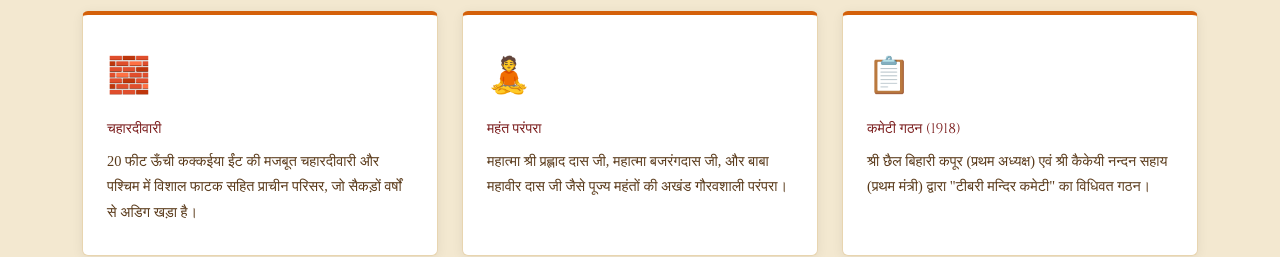
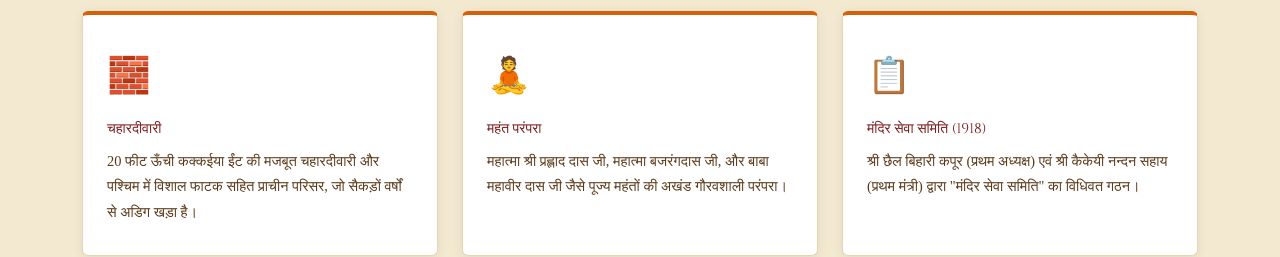
Before and after one commit to Deep9058/trivatinath, a website: page public/history.html in a window 1280 px wide. Shown: the part 1200-1457 px from the top of the page. Drawn offline with nearby package versions, Linux system fonts and the light colour scheme; a web font is replaced by a local one.

Commit message:
Update committee name and description in history.html

```diff
--- a/public/history.html
+++ b/public/history.html
@@ -113,8 +113,8 @@
       <div class="col-md-4">
         <div class="card-temple h-100">
           <div class="card-icon">📋</div>
-          <h5>कमेटी गठन (1918)</h5>
-          <p>श्री छैल बिहारी कपूर (प्रथम अध्यक्ष) एवं श्री कैकेयी नन्दन सहाय (प्रथम मंत्री) द्वारा "टीबरी मन्दिर कमेटी" का विधिवत गठन।</p>
+          <h5>मंदिर सेवा समिति (1918)</h5>
+          <p>श्री छैल बिहारी कपूर (प्रथम अध्यक्ष) एवं श्री कैकेयी नन्दन सहाय (प्रथम मंत्री) द्वारा "मंदिर सेवा समिति" का विधिवत गठन।</p>
         </div>
       </div>
     </div>
```
